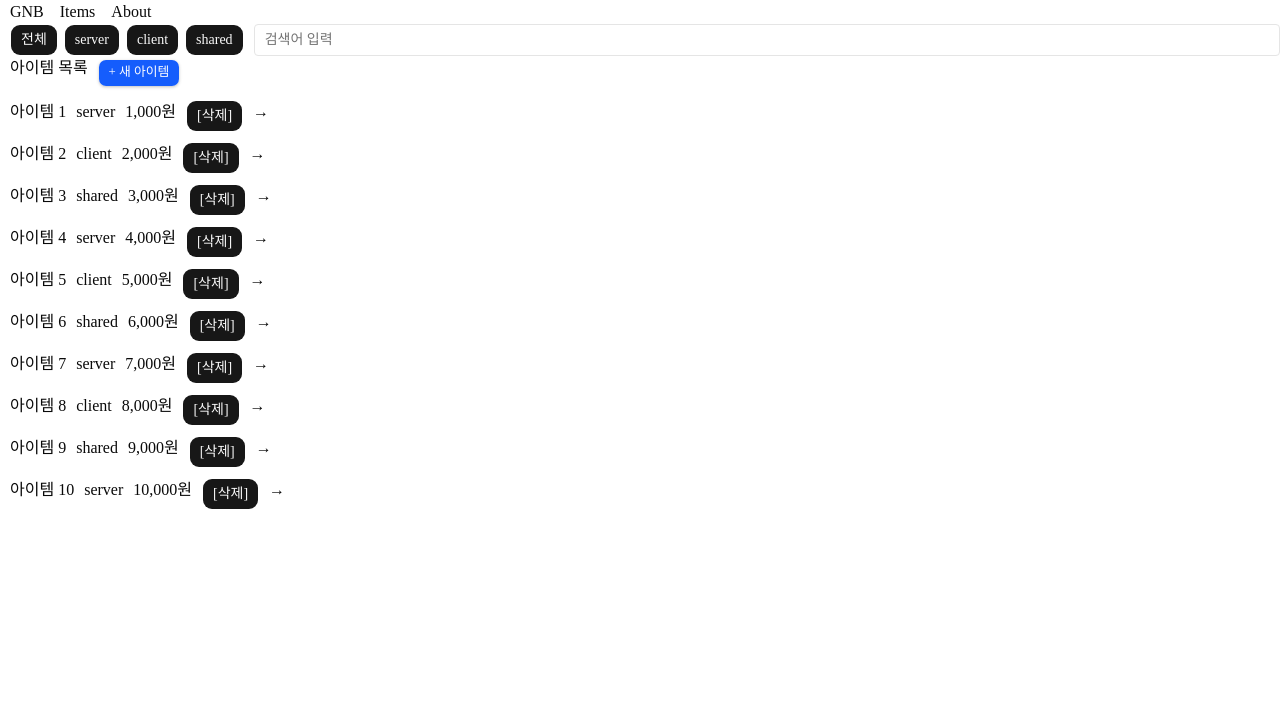
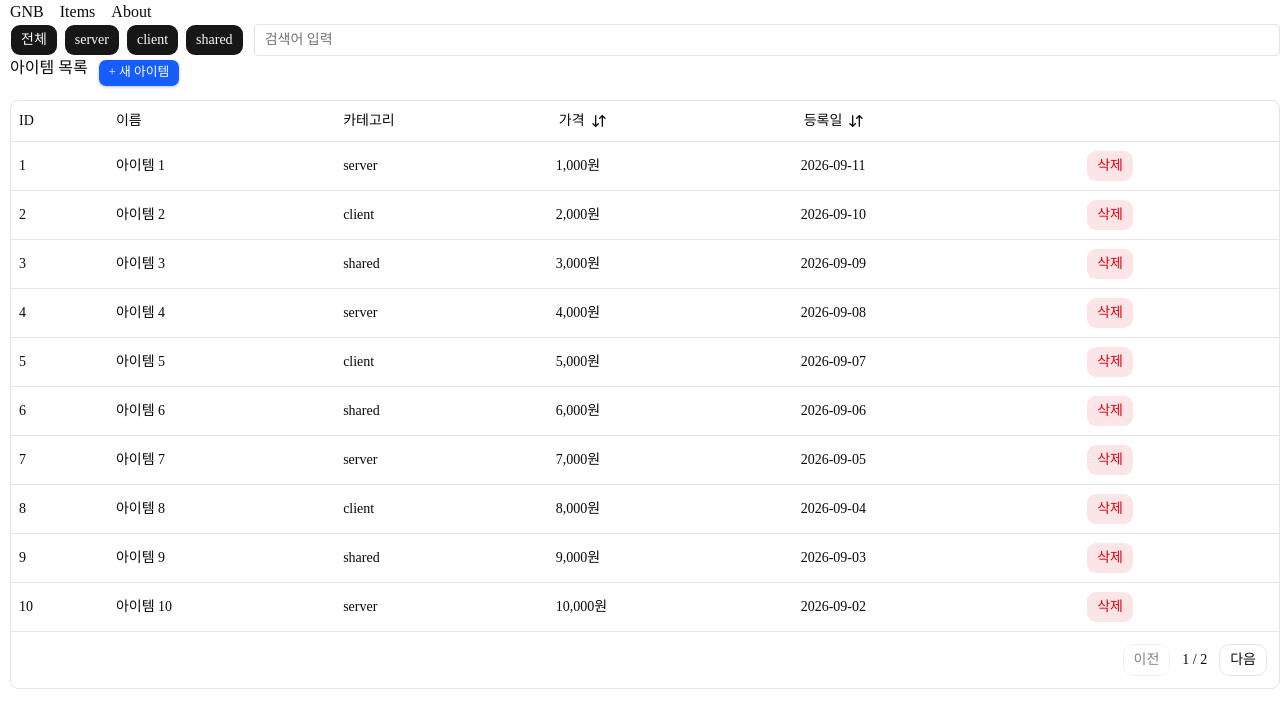
Before and after one commit to angrymusic/nextjs-onboarding, a Next.js app: page /items in a window 1280 px wide. Shown: the top 728 px of the page. Built offline with nearby package versions, Linux system fonts and the light colour scheme.

Commit message:
feat: 요구사항 A, B 구현

```diff
--- a/src/app/components/items/item-list.tsx
+++ b/src/app/components/items/item-list.tsx
@@ -1,25 +1,55 @@
 "use client";
 import { Button } from "@/components/ui/button";
+import ItemTable from "@/components/item-table";
 import type { Item } from "@/lib/db";
-import { formatNumber } from "@/lib/utils";
 import { useItemFilter } from "@/stores/item-filter";
-import { useMutation, useQuery, useQueryClient } from "@tanstack/react-query";
-import Link from "next/link";
+import {
+  keepPreviousData,
+  useMutation,
+  useQuery,
+  useQueryClient,
+} from "@tanstack/react-query";
+import type { PaginationState, SortingState } from "@tanstack/react-table";
+import { useState } from "react";
 import CreateItemDialog from "./create-item-dialog";
 
 type ItemsResponse = {
   rows: Item[];
+  total: number;
+  page: number;
+  pageSize: number;
 };
 
 export default function ItemList() {
   const queryClient = useQueryClient();
+  const [pagination, setPagination] = useState<PaginationState>({
+    pageIndex: 0,
+    pageSize: 10,
+  });
+  const [sorting, setSorting] = useState<SortingState>([]);
 
   const category = useItemFilter((state) => state.category);
   const keyword = useItemFilter((state) => state.keyword);
+  const sort = sorting[0]?.id;
+  const desc = sorting[0]?.desc ?? false;
   const { data, isPending, isError, refetch } = useQuery<ItemsResponse>({
-    queryKey: ["items", { page: 1, pageSize: 10 }],
+    queryKey: [
+      "items",
+      {
+        page: pagination.pageIndex + 1,
+        pageSize: pagination.pageSize,
+        sort,
+        desc,
+      },
+    ],
     queryFn: async () => {
-      const response = await fetch("/api/items?page=1&pageSize=10");
+      const params = new URLSearchParams({
+        page: String(pagination.pageIndex + 1),
+        pageSize: String(pagination.pageSize),
+        desc: String(desc),
+      });
+      if (sort) params.set("sort", sort);
+      const response = await fetch(`/api/items?${params}`);
 
       if (!response.ok) {
         throw new Error("아이템 목록을 불러오지 못했습니다.");
@@ -27,6 +57,7 @@ export default function ItemList() {
 
       return response.json();
     },
+    placeholderData: keepPreviousData,
   });
 
   const normalizedKeyword = keyword.trim().toLowerCase();
@@ -79,31 +110,19 @@ export default function ItemList() {
         <CreateItemDialog />
       </div>
 
-      <ul className="flex flex-col gap-2.5">
-        {filteredRows?.map((item) => {
-          return (
-            <li key={item.id} className="flex gap-2.5">
-              <Link href={`/items/${item.id}`} className="flex gap-2.5">
-                <span>{item.name}</span>
-                <span>{item.category}</span>
-                <span>{formatNumber(item.price)}원</span>
-              </Link>
-              <Button
-                type="button"
-                onClick={(e) => {
-                  deleteMutation.mutate(item.id);
-                }}
-                disabled={deleteMutation.isPending}
-              >
-                [삭제]
-              </Button>
-              <Link href={`/items/${item.id}`} className="flex gap-2.5">
-                <span> → </span>
-              </Link>
-            </li>
-          );
-        })}
-      </ul>
+      <ItemTable
+        data={filteredRows ?? []}
+        onDelete={(id) => deleteMutation.mutate(id)}
+        isDeleting={deleteMutation.isPending}
+        pagination={pagination}
+        onPaginationChange={setPagination}
+        sorting={sorting}
+        onSortingChange={(updater) => {
+          setSorting(updater);
+          setPagination((current) => ({ ...current, pageIndex: 0 }));
+        }}
+        pageCount={Math.ceil((data?.total ?? 0) / pagination.pageSize)}
+      />
     </div>
   );
 }
--- /dev/null
+++ b/src/components/item-table.tsx
@@ -0,0 +1,206 @@
+"use client";
+
+import { Button } from "@/components/ui/button";
+import {
+  Table,
+  TableBody,
+  TableCell,
+  TableHead,
+  TableHeader,
+  TableRow,
+} from "@/components/ui/table";
+import type { Item } from "@/lib/db";
+import { formatDate, formatNumber } from "@/lib/utils";
+import {
+  flexRender,
+  getCoreRowModel,
+  useReactTable,
+  type ColumnDef,
+  type OnChangeFn,
+  type PaginationState,
+  type SortingState,
+} from "@tanstack/react-table";
+import { ArrowDown, ArrowDownUp, ArrowUp } from "lucide-react";
+import Link from "next/link";
+import { useMemo } from "react";
+
+type ItemTableProps = {
+  data: Item[];
+  onDelete: (id: number) => void;
+  isDeleting: boolean;
+  pagination: PaginationState;
+  onPaginationChange: OnChangeFn<PaginationState>;
+  sorting: SortingState;
+  onSortingChange: OnChangeFn<SortingState>;
+  pageCount: number;
+};
+
+export default function ItemTable({
+  data,
+  onDelete,
+  isDeleting,
+  pagination,
+  onPaginationChange,
+  sorting,
+  onSortingChange,
+  pageCount,
+}: ItemTableProps) {
+  const columns = useMemo<ColumnDef<Item>[]>(
+    () => [
+      {
+        accessorKey: "id",
+        header: "ID",
+        cell: ({ row }) => (
+          <Link href={`/items/${row.original.id}`} className="hover:underline">
+            {row.original.id}
+          </Link>
+        ),
+      },
+      {
+        accessorKey: "name",
+        header: "이름",
+        cell: ({ row }) => (
+          <Link href={`/items/${row.original.id}`} className="hover:underline">
+            {row.original.name}
+          </Link>
+        ),
+      },
+      {
+        accessorKey: "category",
+        header: "카테고리",
+      },
+      {
+        accessorKey: "price",
+        header: ({ column }) => (
+          <Button
+            type="button"
+            variant="ghost"
+            className="-ml-2"
+            onClick={column.getToggleSortingHandler()}
+          >
+            가격
+            {column.getIsSorted() === "asc" ? (
+              <ArrowUp aria-hidden="true" />
+            ) : column.getIsSorted() === "desc" ? (
+              <ArrowDown aria-hidden="true" />
+            ) : (
+              <ArrowDownUp aria-hidden="true" />
+            )}
+          </Button>
+        ),
+        cell: ({ row }) => `${formatNumber(row.original.price)}원`,
+      },
+      {
+        accessorKey: "createdAt",
+        header: ({ column }) => (
+          <Button
+            type="button"
+            variant="ghost"
+            className="-ml-2"
+            onClick={column.getToggleSortingHandler()}
+          >
+            등록일
+            {column.getIsSorted() === "asc" ? (
+              <ArrowUp aria-hidden="true" />
+            ) : column.getIsSorted() === "desc" ? (
+              <ArrowDown aria-hidden="true" />
+            ) : (
+              <ArrowDownUp aria-hidden="true" />
+            )}
+          </Button>
+        ),
+        cell: ({ row }) => formatDate(row.original.createdAt),
+      },
+      {
+        id: "delete",
+        header: "",
+        cell: ({ row }) => (
+          <Button
+            type="button"
+            variant="destructive"
+            onClick={() => onDelete(row.original.id)}
+            disabled={isDeleting}
+          >
+            삭제
+          </Button>
+        ),
+      },
+    ],
+    [isDeleting, onDelete],
+  );
+
+  const table = useReactTable({
+    data,
+    columns,
+    state: { pagination, sorting },
+    onPaginationChange,
+    onSortingChange,
+    manualPagination: true,
+    manualSorting: true,
+    pageCount,
+    getCoreRowModel: getCoreRowModel(),
+  });
+
+  return (
+    <div className="rounded-md border">
+      <Table>
+        <TableHeader>
+          {table.getHeaderGroups().map((headerGroup) => (
+            <TableRow key={headerGroup.id}>
+              {headerGroup.headers.map((header) => (
+                <TableHead key={header.id}>
+                  {header.isPlaceholder
+                    ? null
+                    : flexRender(
+                        header.column.columnDef.header,
+                        header.getContext(),
+                      )}
+                </TableHead>
+              ))}
+            </TableRow>
+          ))}
+        </TableHeader>
+        <TableBody>
+          {table.getRowModel().rows.length > 0 ? (
+            table.getRowModel().rows.map((row) => (
+              <TableRow key={row.id}>
+                {row.getVisibleCells().map((cell) => (
+                  <TableCell key={cell.id}>
+                    {flexRender(cell.column.columnDef.cell, cell.getContext())}
+                  </TableCell>
+                ))}
+              </TableRow>
+            ))
+          ) : (
+            <TableRow>
+              <TableCell colSpan={columns.length} className="h-24 text-center">
+                표시할 아이템이 없습니다.
+              </TableCell>
+            </TableRow>
+          )}
+        </TableBody>
+      </Table>
+      <div className="flex items-center justify-end gap-3 border-t p-3">
+        <Button
+          type="button"
+          variant="outline"
+          onClick={() => table.previousPage()}
+          disabled={!table.getCanPreviousPage()}
+        >
+          이전
+        </Button>
+        <span className="text-sm" aria-live="polite">
+          {pageCount === 0 ? 0 : pagination.pageIndex + 1} / {pageCount}
+        </span>
+        <Button
+          type="button"
+          variant="outline"
+          onClick={() => table.nextPage()}
+          disabled={!table.getCanNextPage()}
+        >
+          다음
+        </Button>
+      </div>
+    </div>
+  );
+}
--- /dev/null
+++ b/src/components/ui/table.tsx
@@ -0,0 +1,115 @@
+"use client"
+
+import * as React from "react"
+import { cn } from "cn"
+
+function Table({ className, ...props }: React.ComponentProps<"table">) {
+  return (
+    <div
+      data-slot="table-container"
+      className="relative w-full overflow-x-auto"
+    >
+      <table
+        data-slot="table"
+        className={cn("w-full caption-bottom text-sm", className)}
+        {...props}
+      />
+    </div>
+  )
+}
+
+function TableHeader({ className, ...props }: React.ComponentProps<"thead">) {
+  return (
+    <thead
+      data-slot="table-header"
+      className={cn("[&_tr]:border-b", className)}
+      {...props}
+    />
+  )
+}
+
+function TableBody({ className, ...props }: React.ComponentProps<"tbody">) {
+  return (
+    <tbody
+      data-slot="table-body"
+      className={cn("[&_tr:last-child]:border-0", className)}
+      {...props}
+    />
+  )
+}
+
+function TableFooter({ className, ...props }: React.ComponentProps<"tfoot">) {
+  return (
+    <tfoot
+      data-slot="table-footer"
+      className={cn(
+        "border-t bg-muted/50 font-medium [&>tr]:last:border-b-0",
+        className
+      )}
+      {...props}
+    />
+  )
+}
+
+function TableRow({ className, ...props }: React.ComponentProps<"tr">) {
+  return (
+    <tr
+      data-slot="table-row"
+      className={cn(
+        "border-b transition-colors hover:bg-muted/50 has-aria-expanded:bg-muted/50 data-[state=selected]:bg-muted",
+        className
+      )}
+      {...props}
+    />
+  )
+}
+
+function TableHead({ className, ...props }: React.ComponentProps<"th">) {
+  return (
+    <th
+      data-slot="table-head"
+      className={cn(
+        "h-10 px-2 text-left align-middle font-medium whitespace-nowrap text-foreground [&:has([role=checkbox])]:pr-0",
+        className
+      )}
+      {...props}
+    />
+  )
+}
+
+function TableCell({ className, ...props }: React.ComponentProps<"td">) {
+  return (
+    <td
+      data-slot="table-cell"
+      className={cn(
+        "p-2 align-middle whitespace-nowrap [&:has([role=checkbox])]:pr-0",
+        className
+      )}
+      {...props}
+    />
+  )
+}
+
+function TableCaption({
+  className,
+  ...props
+}: React.ComponentProps<"caption">) {
+  return (
+    <caption
+      data-slot="table-caption"
+      className={cn("mt-4 text-sm text-muted-foreground", className)}
+      {...props}
+    />
+  )
+}
+
+export {
+  Table,
+  TableHeader,
+  TableBody,
+  TableFooter,
+  TableHead,
+  TableRow,
+  TableCell,
+  TableCaption,
+}
```
